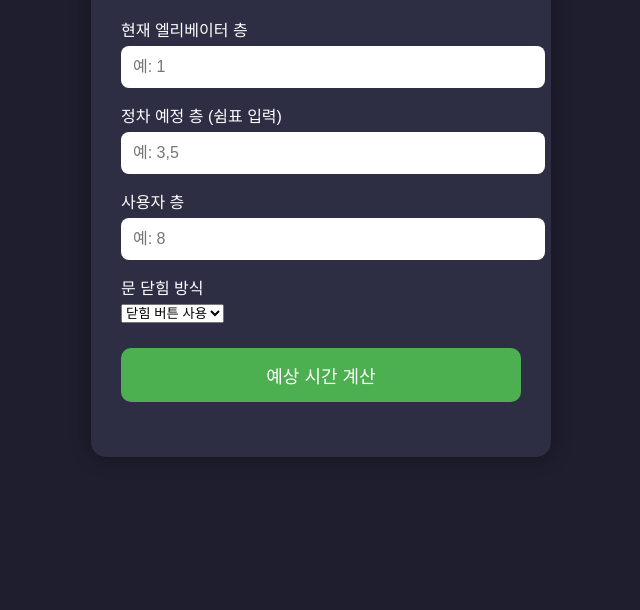
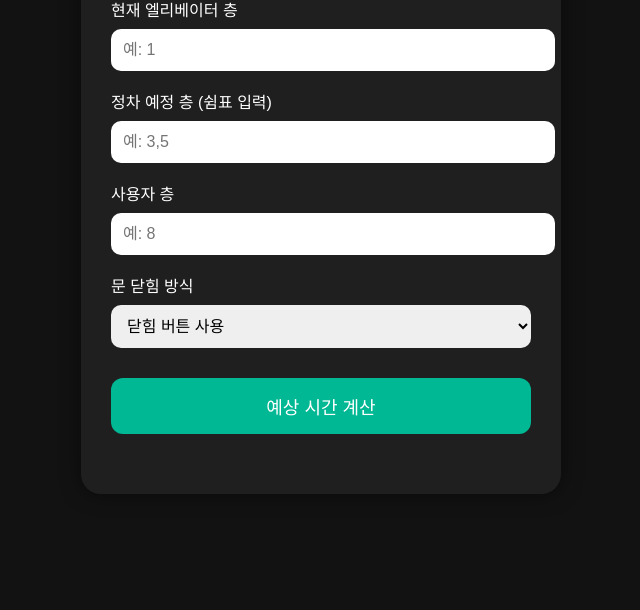
Before and after one commit to clearycloud/project-hi, a plain HTML site: page index.html in a window 1280 px wide. Shown: the part 190-800 px from the top of the page, without its empty margins (319-959 px from the left). Drawn offline with Linux system fonts and the light colour scheme.

Commit message:
Update style.css

```diff
--- a/style.css
+++ b/style.css
@@ -1,57 +1,58 @@
-body {
-    margin: 0;
-    padding: 0;
-    background: #1e1e2f;
-    font-family: Arial, sans-serif;
-    color: white;
+body{
+    margin:0;
+    padding:0;
+    background:#121212;
+    font-family:Arial;
+    color:white;
 }
 
-.container {
-    width: 400px;
-    margin: 80px auto;
-    background: #2d2d44;
-    padding: 30px;
-    border-radius: 15px;
-    box-shadow: 0px 0px 20px rgba(0,0,0,0.4);
+.container{
+    width:420px;
+    margin:60px auto;
+    background:#1f1f1f;
+    padding:30px;
+    border-radius:20px;
+    box-shadow:0 0 20px rgba(0,0,0,0.5);
 }
 
-h1 {
-    text-align: center;
-    margin-bottom: 30px;
+h1{
+    text-align:center;
+    margin-bottom:30px;
 }
 
-label {
-    display: block;
-    margin-top: 15px;
-    margin-bottom: 5px;
+label{
+    display:block;
+    margin-top:18px;
+    margin-bottom:8px;
 }
 
-input {
-    width: 100%;
-    padding: 12px;
-    border: none;
-    border-radius: 8px;
-    font-size: 16px;
+input,select{
+    width:100%;
+    padding:12px;
+    border:none;
+    border-radius:10px;
+    font-size:16px;
 }
 
-button {
-    width: 100%;
-    margin-top: 25px;
-    padding: 14px;
-    background: #4caf50;
-    border: none;
-    border-radius: 10px;
-    color: white;
-    font-size: 18px;
-    cursor: pointer;
+button{
+    width:100%;
+    margin-top:30px;
+    padding:15px;
+    background:#00b894;
+    color:white;
+    border:none;
+    border-radius:12px;
+    font-size:18px;
+    cursor:pointer;
 }
 
-button:hover {
-    background: #45a049;
+button:hover{
+    background:#00a383;
 }
 
-#result {
-    margin-top: 25px;
-    font-size: 22px;
-    text-align: center;
+#result{
+    margin-top:30px;
+    text-align:center;
+    font-size:24px;
+    font-weight:bold;
 }
```
